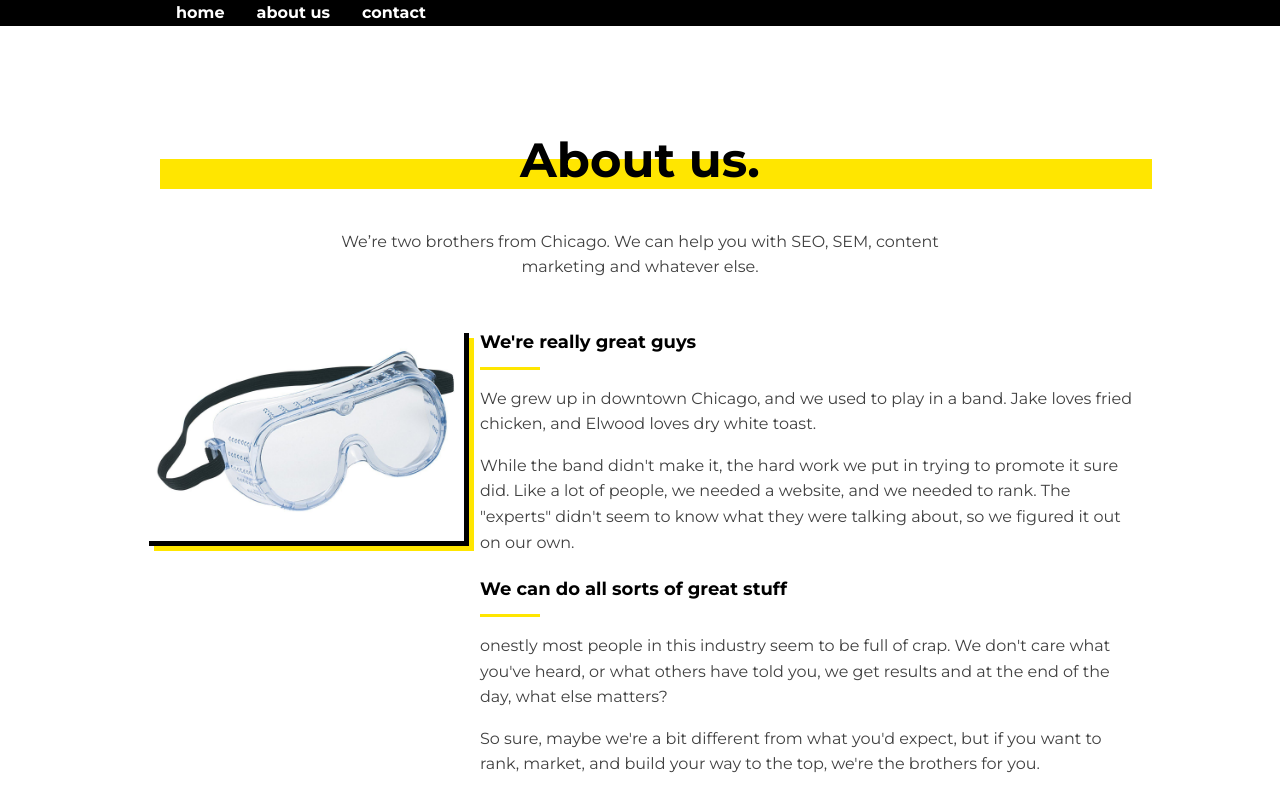
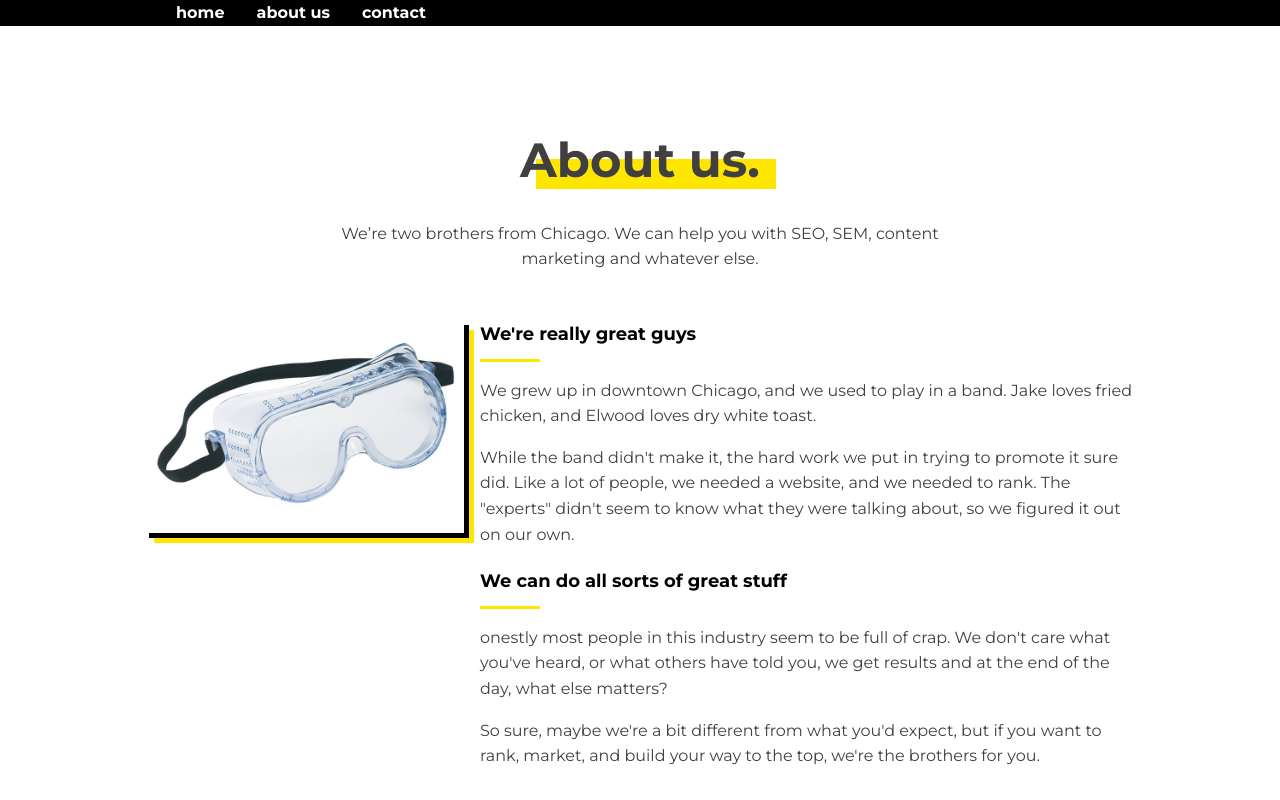
Before and after one commit to DainVerd/ForScrimba, a website built with Vite: page about.html in a window 1280 px wide. Shown: the top 800 px of the page. Built offline with nearby package versions, Linux system fonts and the light colour scheme.

Commit message:
added styles for about page

```diff
--- a/styles.css
+++ b/styles.css
@@ -43,10 +43,11 @@ h2 {
 }
 
 .page-title {
-  color: #000000;
   font-size: 3rem;
-  text-align: center;
+  margin-bottom: .5em;
+  justify-self: center;
 }
+
 .page-title::after {
   content: '';
   display: block;
```
Lines whose indentation alone changed are shown as unchanged.
